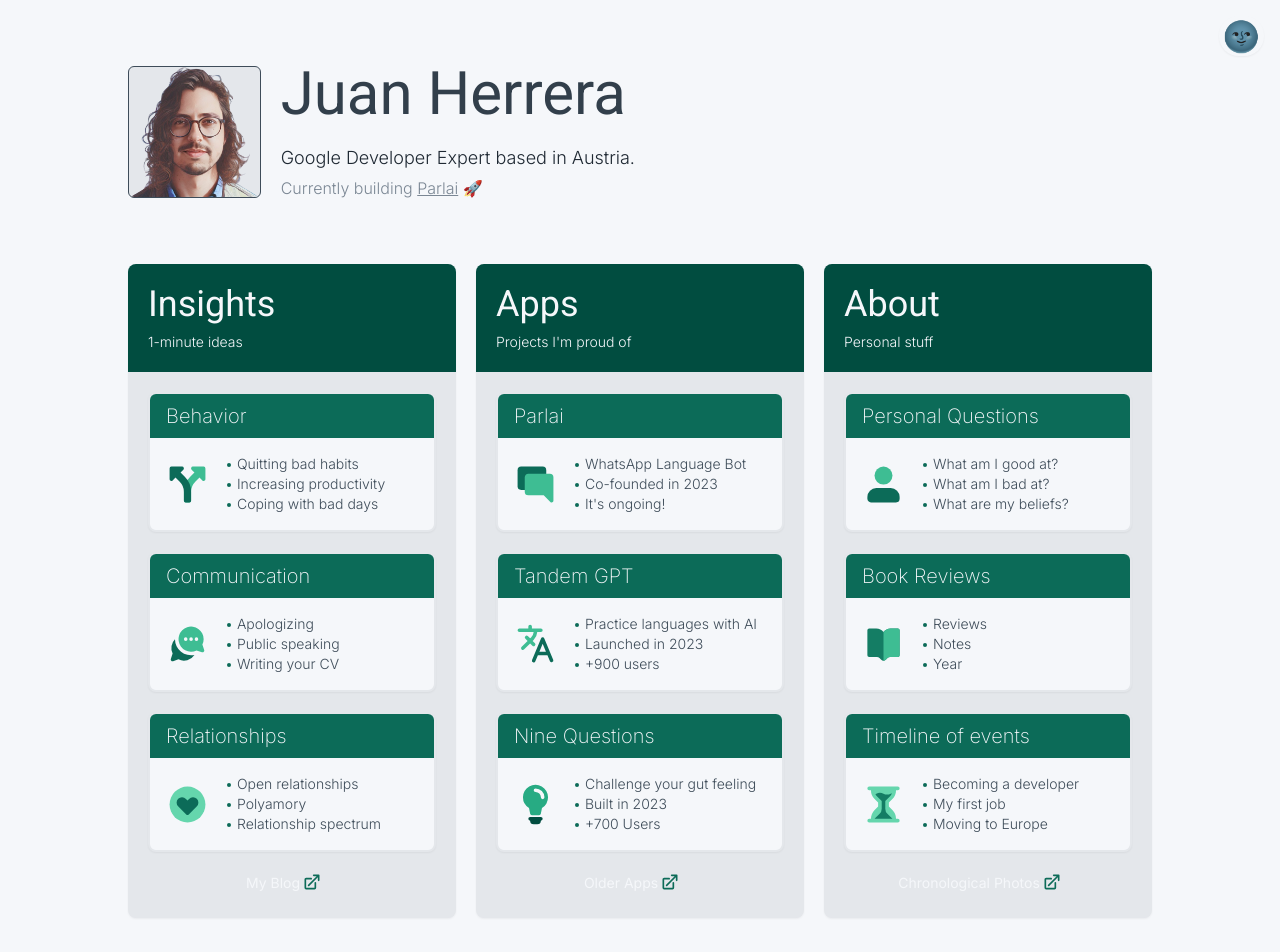
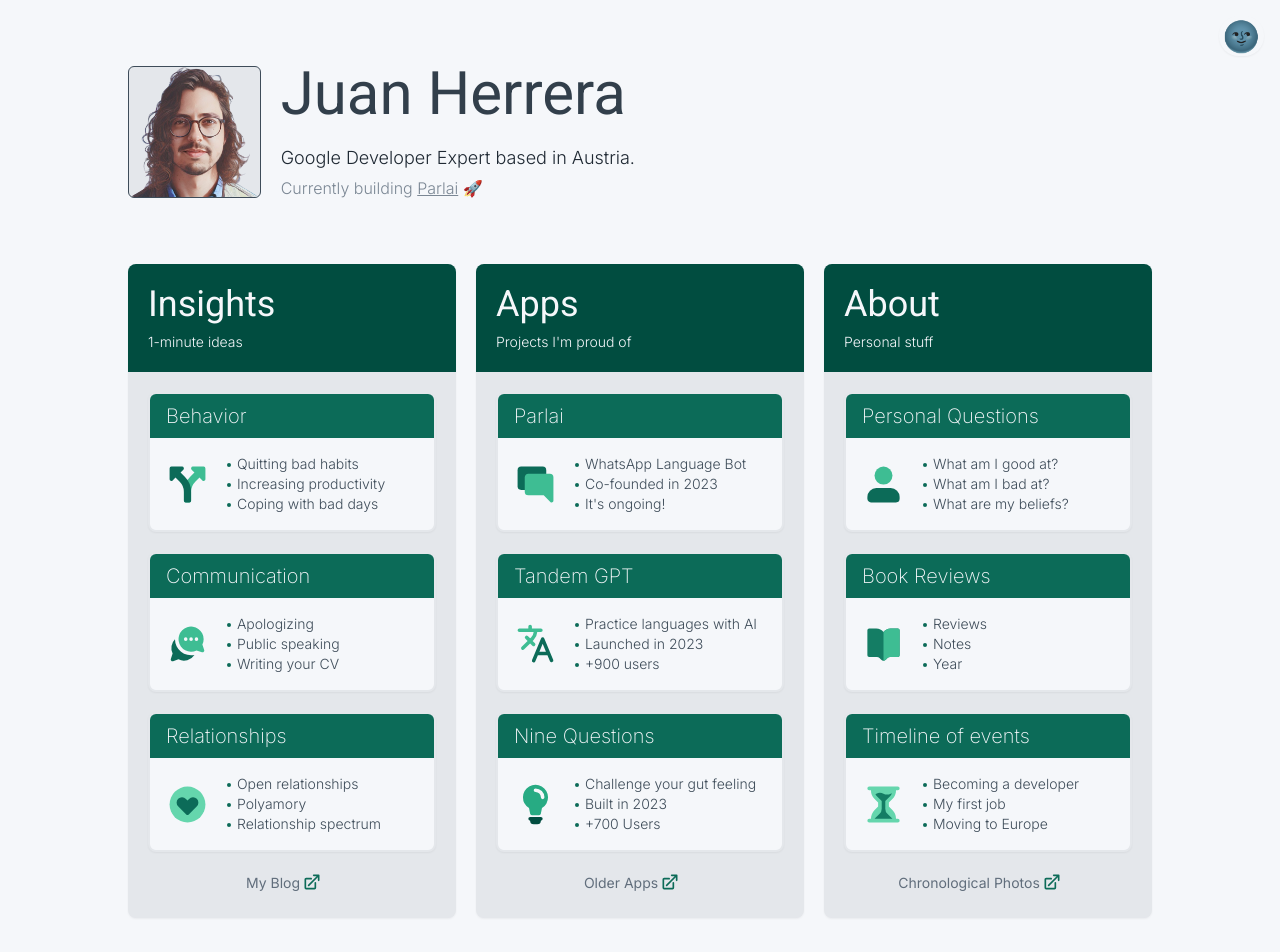
Before and after one commit to jdjuan/jdjuan.io, a Next.js app: page / in a window 1280 px wide. Shown: the top 952 px of the page. Built offline with nearby package versions, Linux system fonts and the light colour scheme; what tailwindcss-debug-screens would draw is missing.

Commit message:
fix styles

```diff
--- a/pages/index.tsx
+++ b/pages/index.tsx
@@ -29,7 +29,7 @@
               ))}
             </div>
             <a
-              className='flex justify-center items-center pb-6 text-neutral-50 dark:text-slate-300 hover:underline'
+              className='flex items-center justify-center pb-6 text-neutral-500 hover:underline dark:text-slate-300'
               href={highlight.footerUrl}
               target={highlight.isFooterUrlExternal ? "_blank" : "_self"}
             >
@@ -37,7 +37,7 @@
               <svg
                 xmlns='http://www.w3.org/2000/svg'
                 viewBox='0 0 24 24'
-                className='w-5 ml-0.5 mb-0.5 mr-4 icon-external-window'
+                className='icon-external-window ml-0.5 mb-0.5 mr-4 w-5'
               >
                 <path
                   className='fill-teal-800 dark:fill-teal-400'
```
